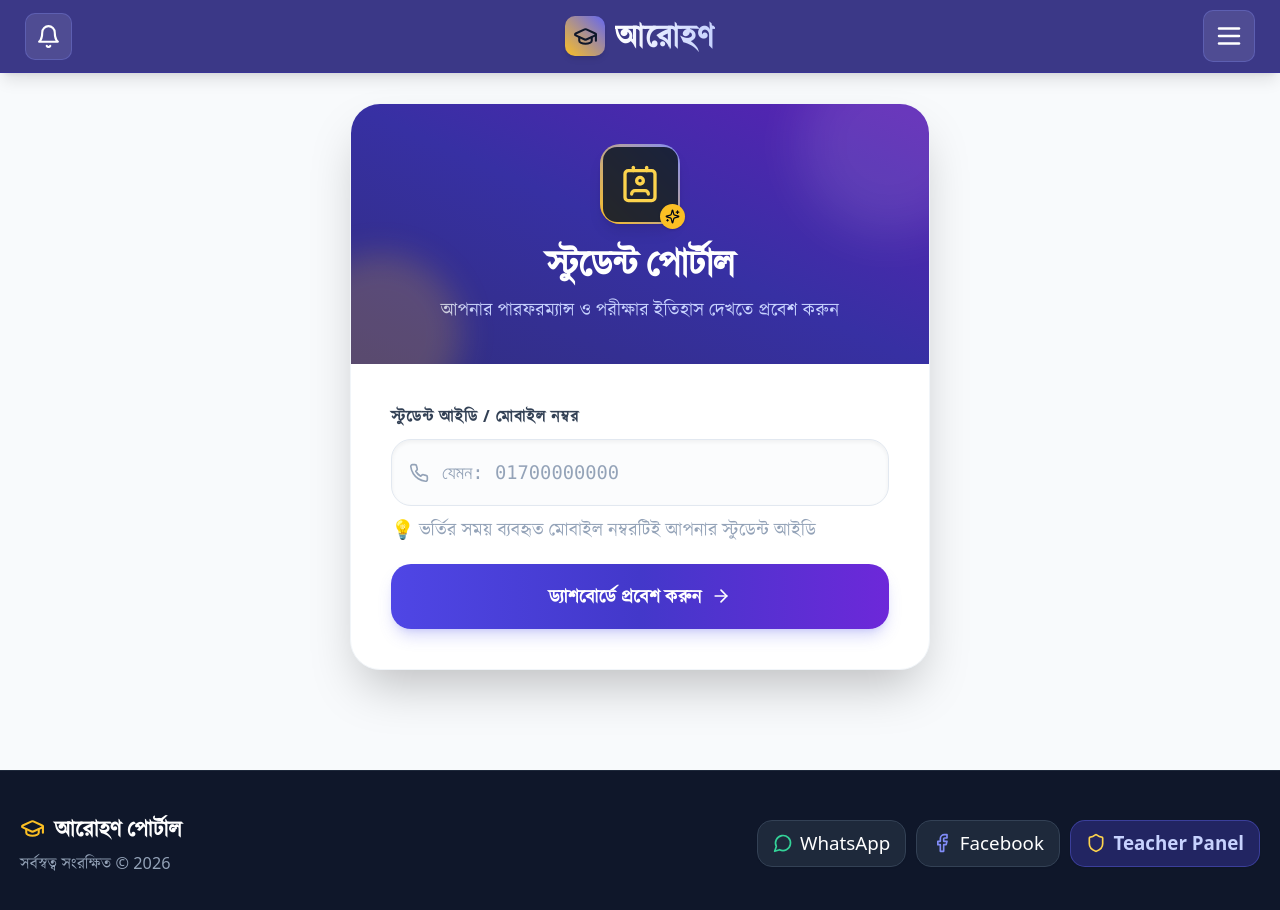
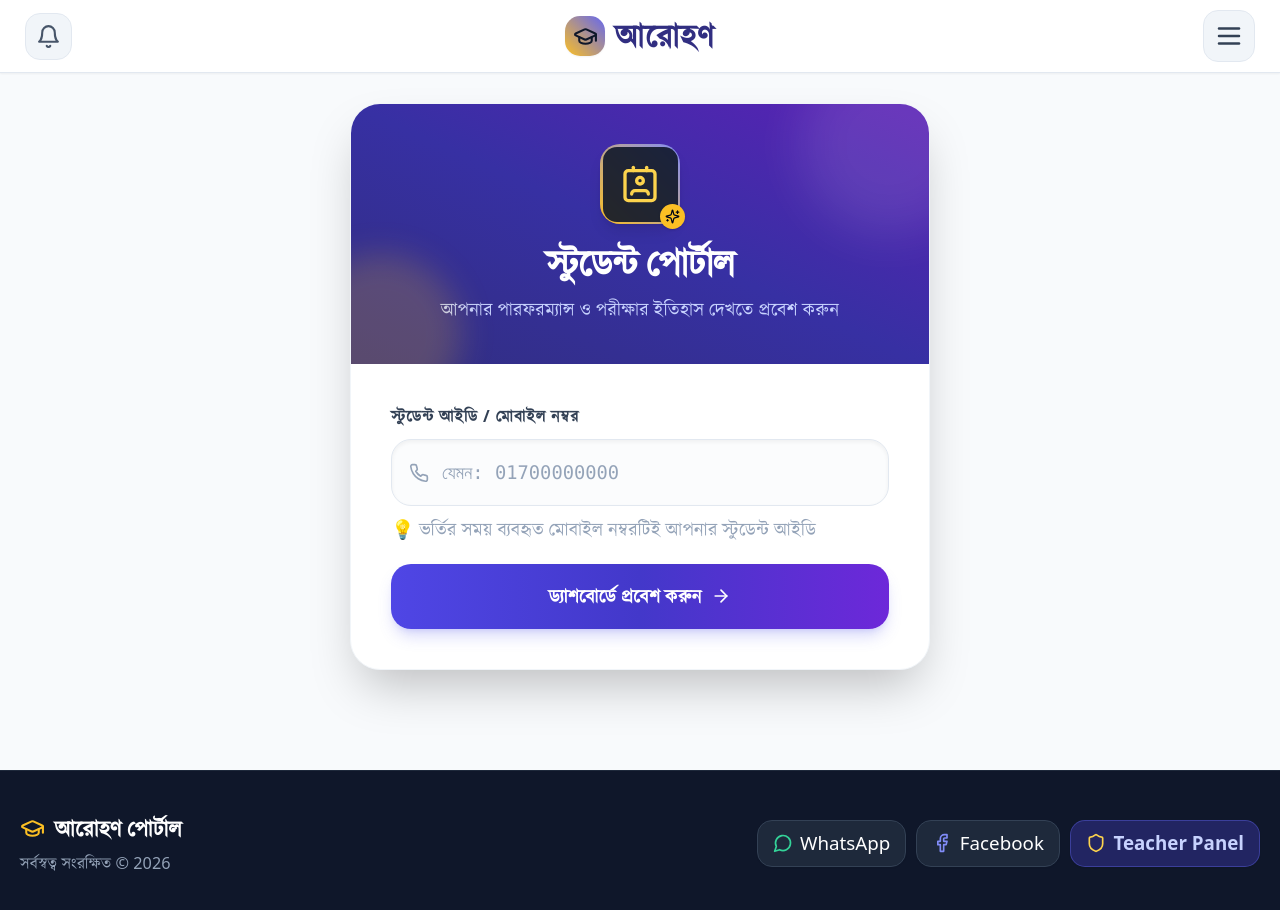
Before and after one commit to civilservantprebd-rgb/csp_next_js, a Next.js app: page /portal in a window 1280 px wide. Shown: the top 910 px of the page. Built offline with nearby package versions, Linux system fonts and the light colour scheme; no server answers; the database is empty.

Commit message:
style: light coherent top bar & drawer (remove dark purple); match site white/slate theme

```diff
--- a/src/components/shared/Header.tsx
+++ b/src/components/shared/Header.tsx
@@ -43,7 +43,7 @@ export const Header: React.FC<HeaderProps> = ({ onOpenStudentPortal, onOpenLeade
     };
   }, []);
 
-  // Close the mobile drawer / notification panel with the Escape key
+  // Close the drawer / notification panel with the Escape key
   useEffect(() => {
     if (!isMenuOpen && !isNotifOpen) return;
     const onKey = (e: KeyboardEvent) => {
@@ -88,10 +88,10 @@ export const Header: React.FC<HeaderProps> = ({ onOpenStudentPortal, onOpenLeade
 
   return (
     <>
-      <header className={`bg-indigo-900/95 backdrop-blur-md text-white shadow-lg sticky top-0 z-40 border-b border-indigo-800/50 transition-transform duration-300 ${
+      {/* Light top bar, coherent with the site's white/slate design language */}
+      <header className={`bg-white/95 backdrop-blur-md text-slate-800 shadow-sm sticky top-0 z-40 border-b border-slate-200 transition-transform duration-300 ${
         isVisible ? "translate-y-0" : "-translate-y-full"
       }`}>
-        {/* App-style top bar: bell (left) · আরোহণ (center) · menu (right) */}
         <div className="max-w-7xl mx-auto px-3 sm:px-5 py-2 flex items-center justify-between gap-2 relative">
           {/* Left: notification bell */}
           <div className="flex-1 flex justify-start relative">
@@ -100,15 +100,15 @@ export const Header: React.FC<HeaderProps> = ({ onOpenStudentPortal, onOpenLeade
               onClick={toggleBell}
               aria-label="নোটিফিকেশন"
               aria-expanded={isNotifOpen}
-              className="p-2 rounded-lg bg-white/10 hover:bg-white/20 border border-indigo-400/30 text-white cursor-pointer"
+              className="p-2 rounded-xl bg-slate-100 hover:bg-indigo-50 text-slate-600 hover:text-indigo-700 border border-slate-200 hover:border-indigo-200 cursor-pointer transition"
             >
               <Bell className="w-5 h-5" />
             </button>
 
             {/* Notification dropdown */}
             {isNotifOpen && (
-              <div className="absolute left-0 top-full mt-2 w-72 max-w-[85vw] bg-white text-slate-800 rounded-2xl shadow-2xl border border-slate-200 overflow-hidden z-50 font-bengali">
-                <div className="flex items-center gap-2 px-4 py-3 bg-indigo-50 text-indigo-900 font-bold text-sm border-b border-indigo-100">
+              <div className="absolute left-0 top-full mt-2 w-72 max-w-[85vw] bg-white text-slate-800 rounded-2xl shadow-xl border border-slate-200 overflow-hidden z-50 font-bengali">
+                <div className="flex items-center gap-2 px-4 py-3 bg-indigo-50 text-indigo-800 font-bold text-sm border-b border-indigo-100">
                   <Bell className="w-4 h-4" /> নোটিফিকেশন
                 </div>
                 <div className="px-4 py-6 text-center space-y-1.5">
@@ -130,10 +130,10 @@ export const Header: React.FC<HeaderProps> = ({ onOpenStudentPortal, onOpenLeade
             }}
             className="flex items-center gap-2 cursor-pointer group min-w-0"
           >
-            <span className="bg-gradient-to-tr from-amber-400 to-indigo-500 p-1.5 rounded-lg shadow-md group-hover:scale-105 transition-transform duration-200 shrink-0">
+            <span className="bg-gradient-to-tr from-amber-400 to-indigo-500 p-1.5 rounded-xl shadow-sm group-hover:scale-105 transition-transform duration-200 shrink-0">
               <GraduationCap className="w-5 h-5 text-slate-900" />
             </span>
-            <span className="text-lg sm:text-xl font-black tracking-wide bg-gradient-to-r from-white via-indigo-100 to-indigo-200 bg-clip-text text-transparent whitespace-nowrap">
+            <span className="text-lg sm:text-xl font-black tracking-wide text-indigo-900 whitespace-nowrap">
               আরোহণ
             </span>
           </Link>
@@ -148,7 +148,7 @@ export const Header: React.FC<HeaderProps> = ({ onOpenStudentPortal, onOpenLeade
               }}
               aria-label="মেনু খুলুন"
               aria-expanded={isMenuOpen}
-              className="p-2 rounded-lg bg-white/10 hover:bg-white/20 border border-indigo-400/30 text-white cursor-pointer"
+              className="p-2 rounded-xl bg-slate-100 hover:bg-indigo-50 text-slate-700 hover:text-indigo-700 border border-slate-200 hover:border-indigo-200 cursor-pointer transition"
             >
               <Menu className="w-6 h-6" />
             </button>
@@ -156,20 +156,20 @@ export const Header: React.FC<HeaderProps> = ({ onOpenStudentPortal, onOpenLeade
         </div>
       </header>
 
-      {/* Side panel (drawer) — opened by the ☰ button */}
+      {/* Side panel (drawer) — light theme, matches site modals */}
       {isMenuOpen && (
         <div className="fixed inset-0 z-50" role="dialog" aria-modal="true">
           {/* Backdrop */}
           <div
-            className="absolute inset-0 bg-black/60 backdrop-blur-sm"
+            className="absolute inset-0 bg-slate-900/50 backdrop-blur-sm"
             onClick={closeMenu}
             aria-hidden="true"
           />
 
           {/* Panel — slides in from the right */}
-          <div className="absolute right-0 top-0 h-full w-72 max-w-[85%] bg-gradient-to-b from-indigo-950 to-indigo-900 text-white shadow-2xl flex flex-col">
-            <div className="flex items-center justify-between px-4 py-3 border-b border-indigo-800/70">
-              <span className="flex items-center gap-2 font-black text-base">
+          <div className="absolute right-0 top-0 h-full w-72 max-w-[85%] bg-white text-slate-800 shadow-2xl flex flex-col border-l border-slate-200">
+            <div className="flex items-center justify-between px-4 py-3 border-b border-slate-200">
+              <span className="flex items-center gap-2 font-black text-base text-indigo-900">
                 <span className="bg-gradient-to-tr from-amber-400 to-indigo-500 p-1.5 rounded-lg">
                   <GraduationCap className="w-4 h-4 text-slate-900" />
                 </span>
@@ -179,7 +179,7 @@ export const Header: React.FC<HeaderProps> = ({ onOpenStudentPortal, onOpenLeade
                 type="button"
                 onClick={closeMenu}
                 aria-label="মেনু বন্ধ করুন"
-                className="p-2 rounded-lg bg-white/10 hover:bg-white/20 cursor-pointer"
+                className="p-2 rounded-lg bg-slate-100 hover:bg-slate-200 text-slate-600 cursor-pointer"
               >
                 <X className="w-5 h-5" />
               </button>
@@ -189,30 +189,30 @@ export const Header: React.FC<HeaderProps> = ({ onOpenStudentPortal, onOpenLeade
               <button
                 type="button"
                 onClick={goHome}
-                className="w-full flex items-center gap-3 px-3.5 py-3 rounded-xl bg-white/5 hover:bg-white/10 transition text-sm font-semibold text-left cursor-pointer"
+                className="w-full flex items-center gap-3 px-3.5 py-3 rounded-xl bg-slate-50 hover:bg-indigo-50 text-slate-700 hover:text-indigo-800 transition text-sm font-semibold text-left cursor-pointer border border-transparent hover:border-indigo-100"
               >
-                <GraduationCap className="w-5 h-5 text-indigo-300" /> হোম
+                <GraduationCap className="w-5 h-5 text-indigo-500" /> হোম
               </button>
 
               <button
                 type="button"
                 onClick={openLeaderboard}
-                className="w-full flex items-center gap-3 px-3.5 py-3 rounded-xl bg-white/5 hover:bg-white/10 transition text-sm font-semibold text-left cursor-pointer"
+                className="w-full flex items-center gap-3 px-3.5 py-3 rounded-xl bg-slate-50 hover:bg-amber-50 text-slate-700 hover:text-amber-900 transition text-sm font-semibold text-left cursor-pointer border border-transparent hover:border-amber-200"
               >
-                <Trophy className="w-5 h-5 text-amber-400" /> লিডারবোর্ড
+                <Trophy className="w-5 h-5 text-amber-500" /> লিডারবোর্ড
               </button>
 
               <button
                 type="button"
                 onClick={openStudentPortal}
-                className="w-full flex items-center gap-3 px-3.5 py-3 rounded-xl bg-white/5 hover:bg-white/10 transition text-sm font-semibold text-left cursor-pointer"
+                className="w-full flex items-center gap-3 px-3.5 py-3 rounded-xl bg-slate-50 hover:bg-emerald-50 text-slate-700 hover:text-emerald-800 transition text-sm font-semibold text-left cursor-pointer border border-transparent hover:border-emerald-200"
               >
-                <Contact className="w-5 h-5 text-emerald-300" /> Student Portal
+                <Contact className="w-5 h-5 text-emerald-500" /> Student Portal
               </button>
             </nav>
 
-            <div className="px-4 py-3 border-t border-indigo-800/70">
-              <p className="text-xs text-indigo-300 font-medium">
+            <div className="px-4 py-3 border-t border-slate-200">
+              <p className="text-xs text-slate-400 font-medium">
                 BCS & Job Preparation Portal
               </p>
             </div>
```
